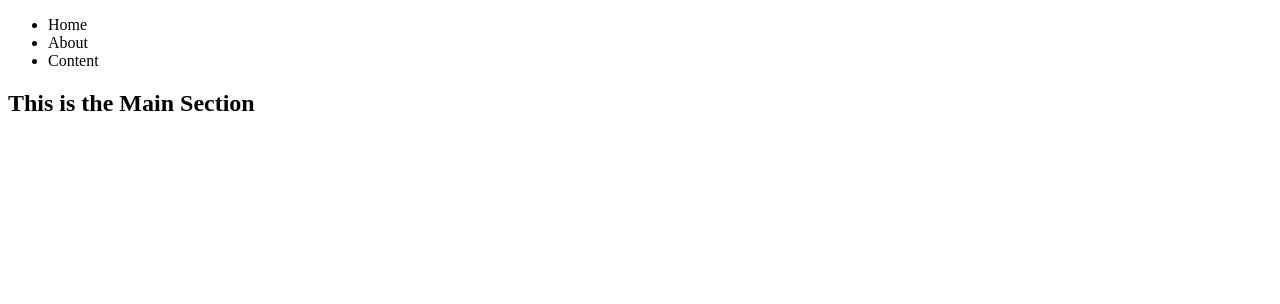
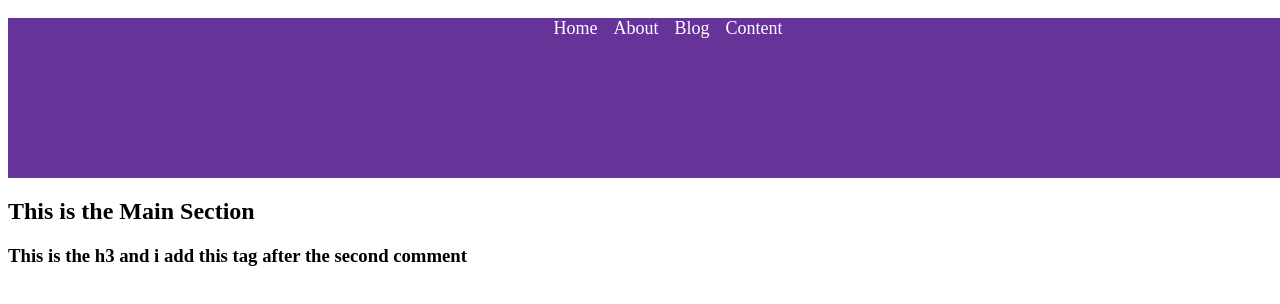
Before and after one commit to ahmadhussainkhalid/learn, a plain HTML site: page index.html in a window 1280 px wide. Drawn offline with Linux system fonts and the light colour scheme.

Commit message:
Second time conflicts

```diff
--- a/index.html
+++ b/index.html
@@ -3,6 +3,7 @@
 <head>
     <meta charset="UTF-8">
     <meta name="viewport" content="width=device-width, initial-scale=1.0">
+    <link rel="stylesheet" href="style.css">
     <title>Git Conflicts</title>
 </head>
 <body>
@@ -11,12 +12,14 @@
             <ul>
                 <li>Home</li>
                 <li>About</li>
+                <li>Blog</li>
                  <li>Content</li>
             </ul>
         </nav>
     </header>
     <main>
         <h2>This is the Main Section</h2>
+        <h3>This is the h3 and i add this tag after the second comment</h3>
     </main>
     <footer>
 
--- a/style.css
+++ b/style.css
@@ -1,4 +1,20 @@
-*{
-    margin: 0;
-    padding: 0;
+html,body{
+    height: 100vh;
+    width: 100vw;
 }
+header{
+    height: 20vh;
+    width: auto;
+    background-color: rebeccapurple;
+    color: white;
+    font-size: large;
+}
+
+ul {
+    display: flex;
+    gap: 1rem;
+    list-style: none;
+    justify-content: center;
+    align-items: center;
+
+}
```
